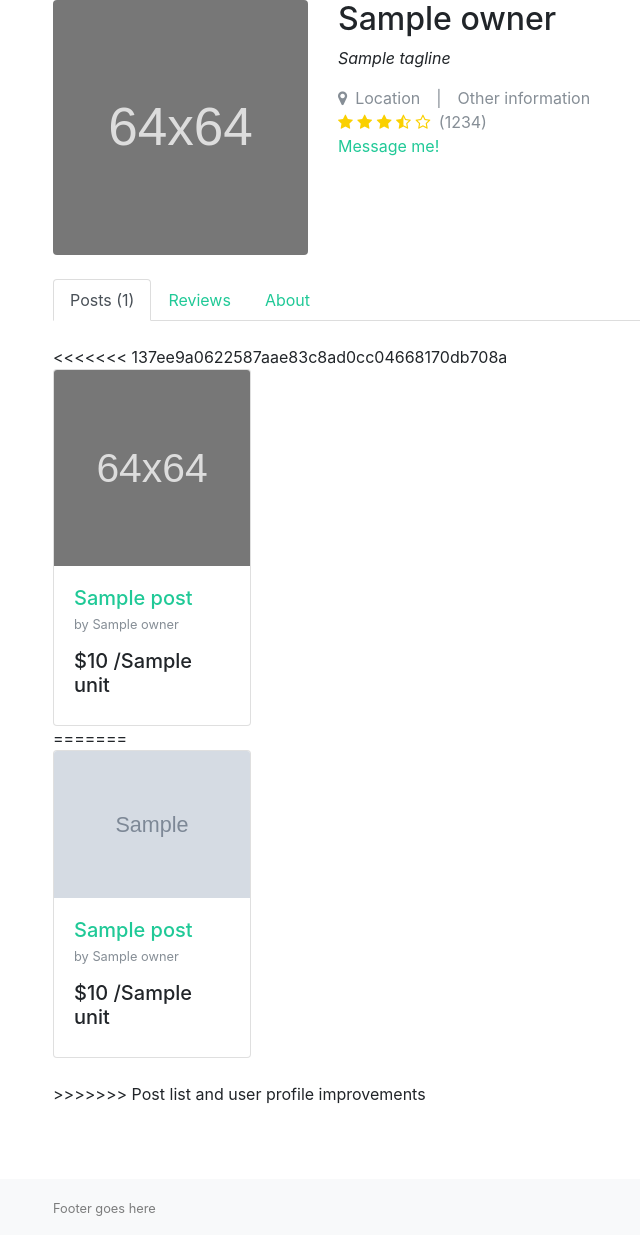
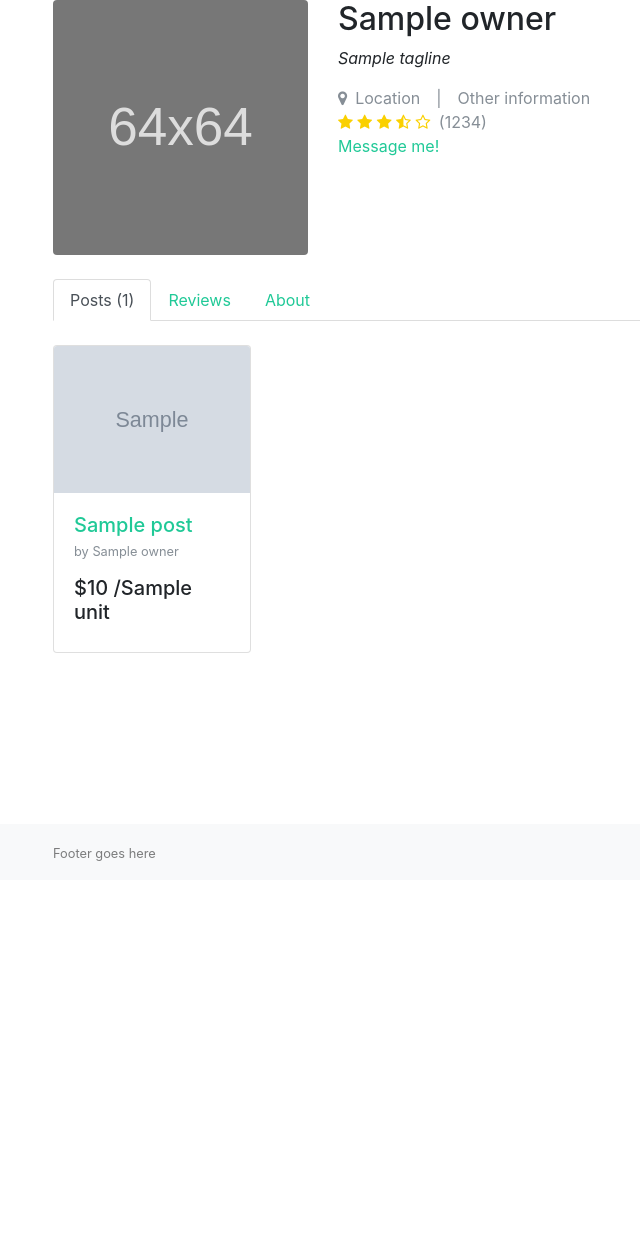
Before and after one commit to klingj3/example-project-dj-market, a Django app: template market/market/templates/social/profile_detail.html in a window 1280 px wide. Shown: the part 82-1317 px from the top of the page, without its empty margins (32-672 px from the left). After the commit the page ends 943 px from the top, so only its background shows below. Run offline with Django 3.2, Linux system fonts and the light colour scheme; the template is opened without the code that fills it: most values are stand-ins (such as "Sample title", 1, 10 or a date in 2020); grey boxes marked "Sample" are stand-in pictures; style sheets or scripts are compiled from the project's sources; some libraries are stand-ins or nearby versions.

Commit message:
User profile fix

```diff
--- a/market/market/templates/social/profile_detail.html
+++ b/market/market/templates/social/profile_detail.html
@@ -45,22 +45,7 @@
       <div class="tab-content" id="sellerTabs">
         <div class="tab-pane fade show active" id="sellerPosts" role="tabpanel">
           {% if posts_list %}
-<<<<<<< 137ee9a0622587aae83c8ad0cc04668170db708a
-              <div class="card-deck">
-                {% for post in posts_list %}
-                  <div class="card">
-                    <img class="card-img-top" src="{% static 'img/placeholder.svg' %}">
-                    <div class="card-body">
-                      <h5 class="card-title mb-1"><a href="{% url 'board:detail' slug=post.slug %}">{{ post.title|truncatechars:60 }}</a></h5>
-                      <h6 class="text-muted mb-3"><small>by <a href="{% url 'social:detail' slug=post.owner.social.slug %}" class="text-muted">{{ post.owner }}</a></small></h6>
-                      <h5 class="">${{ post.price }} /{{ post.unit }}</h5>
-                    </div>
-                  </div>
-                {% endfor %}
-              </div>
-=======
             {% include 'board/posts_widget.html' with posts_list=posts_list %}
->>>>>>> Post list and user profile improvements
           {% else %}
             <h2 class="text-muted text-center my-5">
               No posts yet!
@@ -71,15 +56,11 @@
           reviews
         </div>
         <div class="tab-pane fade" id="sellerAbout" role="tabpanel">
-<<<<<<< 137ee9a0622587aae83c8ad0cc04668170db708a
-          {{ object.bio }}
-=======
           {% if profile.bio %}
             {{ profile.bio }}
           {% else %}
             <em>This seller likes to keep an air of mystery about them...</em>
           {% endif %}
->>>>>>> Post list and user profile improvements
         </div>
       </div>
     </div>
```
